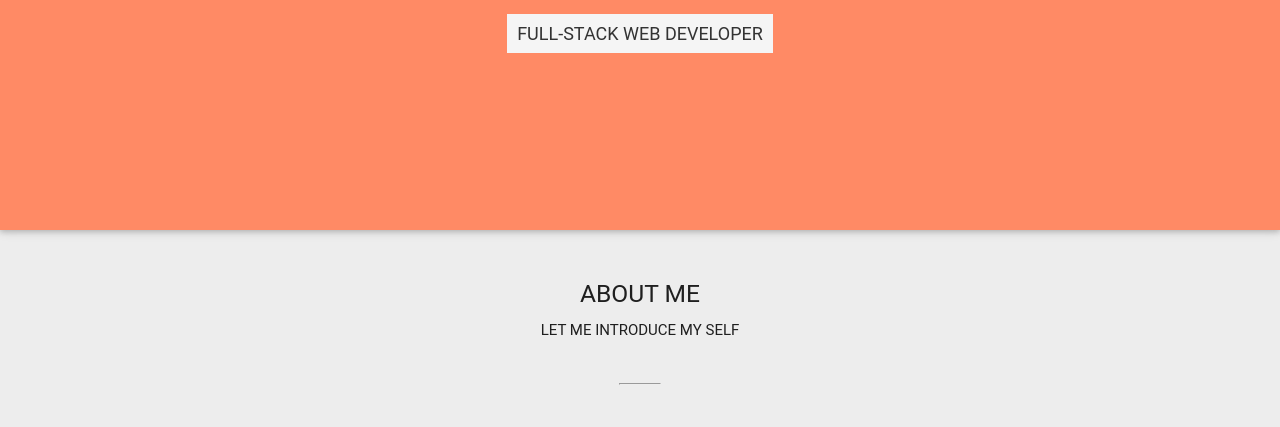
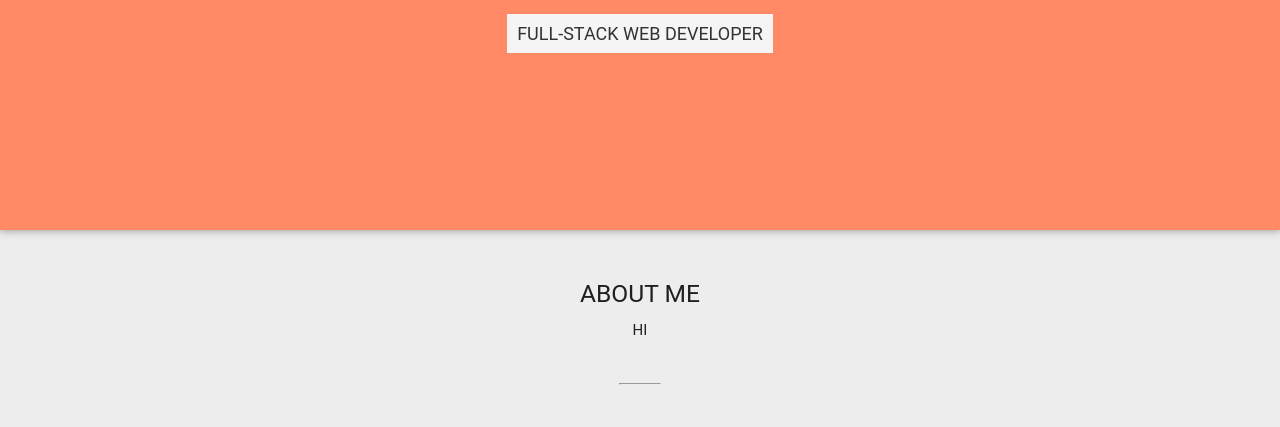
Before and after one commit to bendavis78/portfolio, a plain HTML site: page index.html in a window 1280 px wide. Shown: the part 291-718 px from the top of the page. Drawn offline with nearby package versions, Linux system fonts and the light colour scheme; files that its build step writes are made by us from their sources; files whose address does not match are found by name; a web font is replaced by a local one.

```diff
--- a/index.html
+++ b/index.html
@@ -15,7 +15,7 @@
 
       <div class="container about">
         <h5>about me</h5>
-        <h6>let me introduce my self</h6>
+        <h6>Hi</h6>
         <hr>
         <div class="row">
           <div class="col s12 m4 l4">
```
